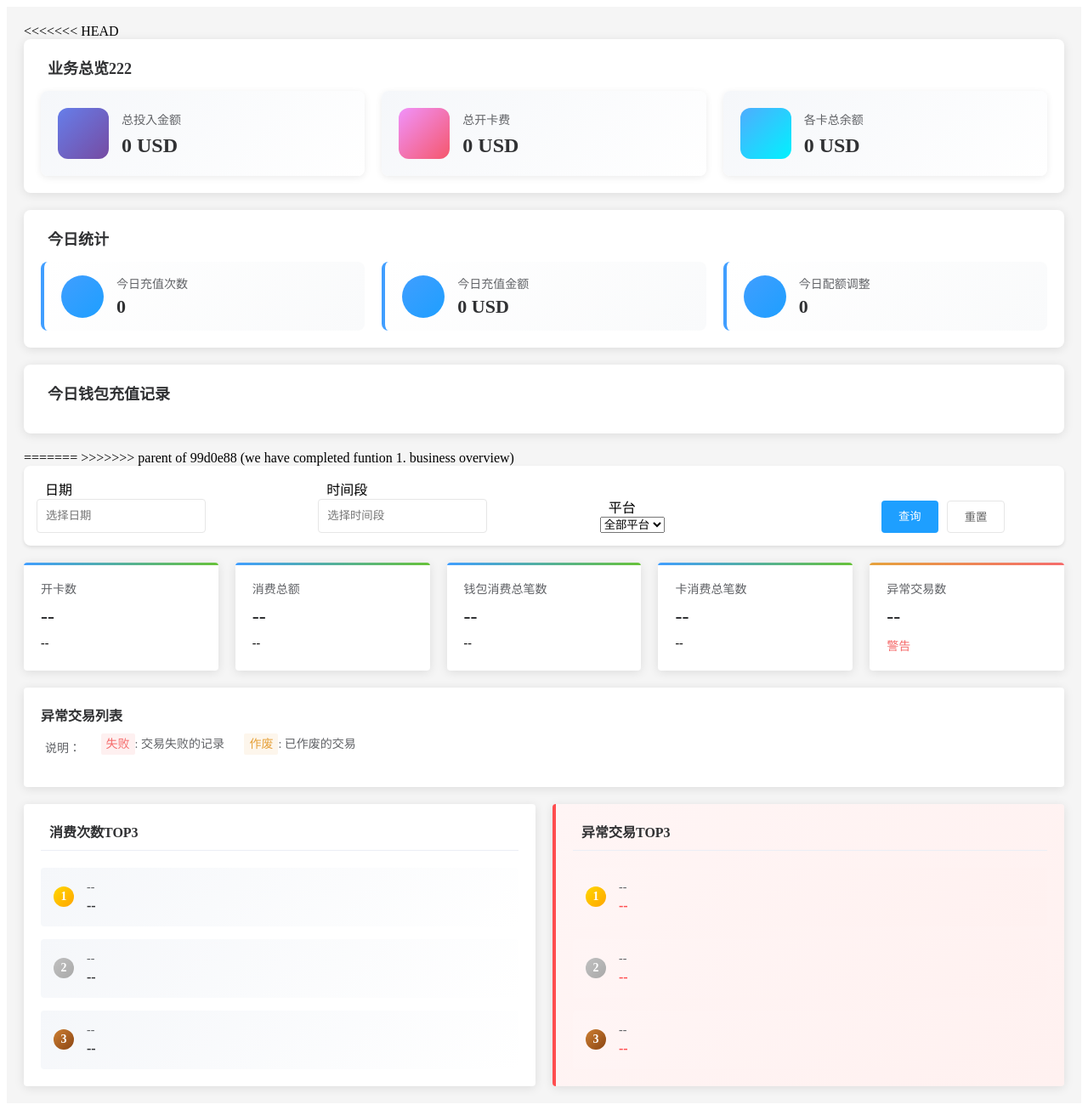
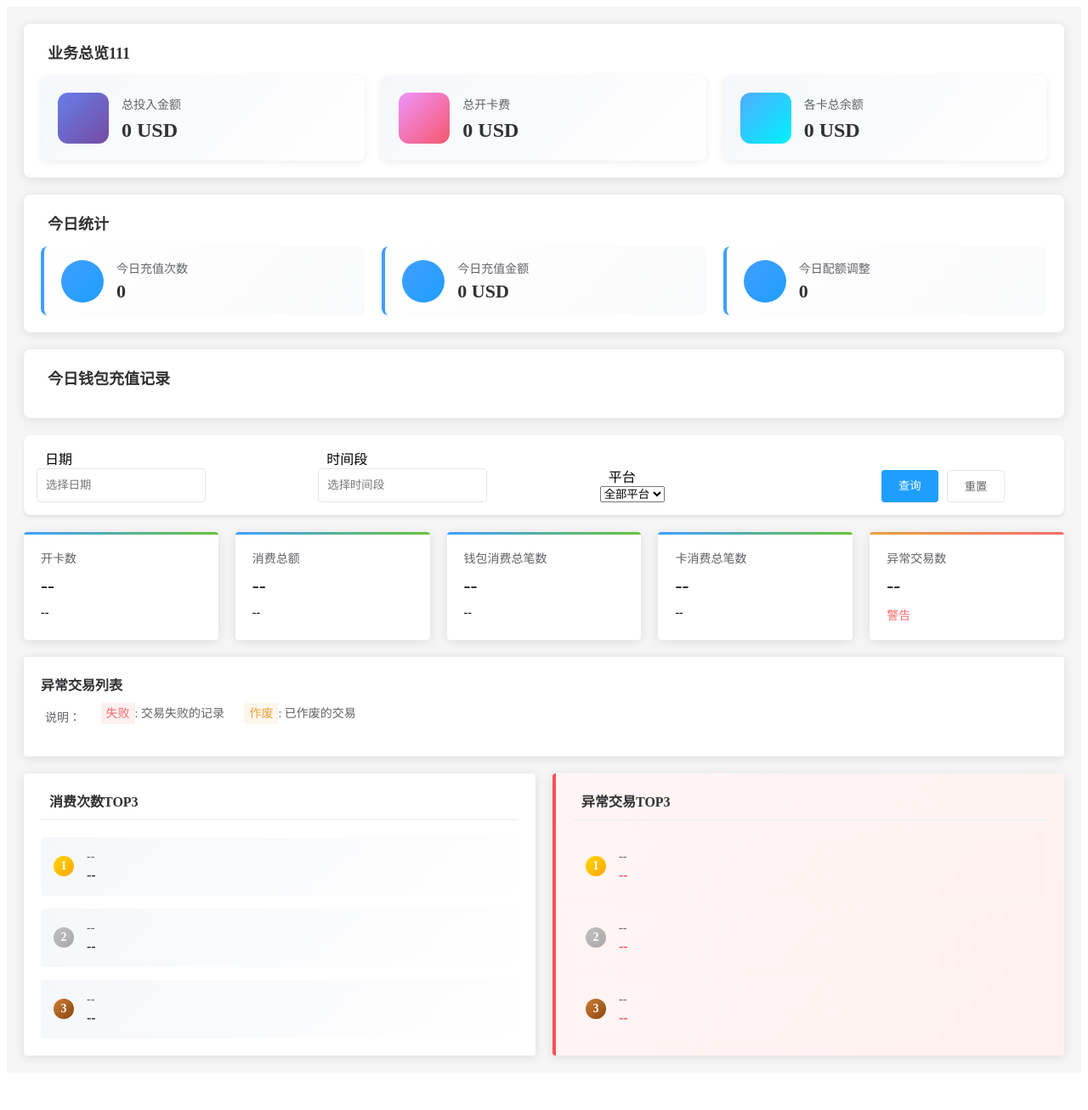
Before and after one commit to mikewang68/Cross_Border_Payments, a Flask app: template templates/main/daily.html in a window 1280 px wide. Shown: the whole page at 85% size. After the commit the page ends 1251 px from the top, so only its background shows below. Run offline with Flask 3, Linux system fonts and the light colour scheme; the template is opened without the code that fills it, so the values that code supplies are empty.

Commit message:
Revert "add business overview 2"
This reverts commit d70a3aa1277f62da58dbbea7634ea1378b9d27e9.

```diff
--- a/templates/main/daily.html
+++ b/templates/main/daily.html
@@ -1,11 +1,10 @@
 <!DOCTYPE html>
 <div class="daily-page">
-<<<<<<< HEAD
     <!-- 业务总览区域 -->
     <div class="business-overview-container">
         <div class="section-title">
             <i class="layui-icon layui-icon-chart"></i>
-            <span>业务总览222</span>
+            <span>业务总览111</span>
         </div>
         <div class="overview-cards">
             <div class="overview-card">
@@ -84,8 +83,6 @@
         <table id="rechargeTable" lay-filter="rechargeTable"></table>
     </div>
 
-=======
->>>>>>> parent of 99d0e88 (we have completed funtion 1. business overview)
     <!-- 筛选区域 -->
     <div class="filter-container">
         <form class="layui-form" lay-filter="dailyFilterForm">
```
